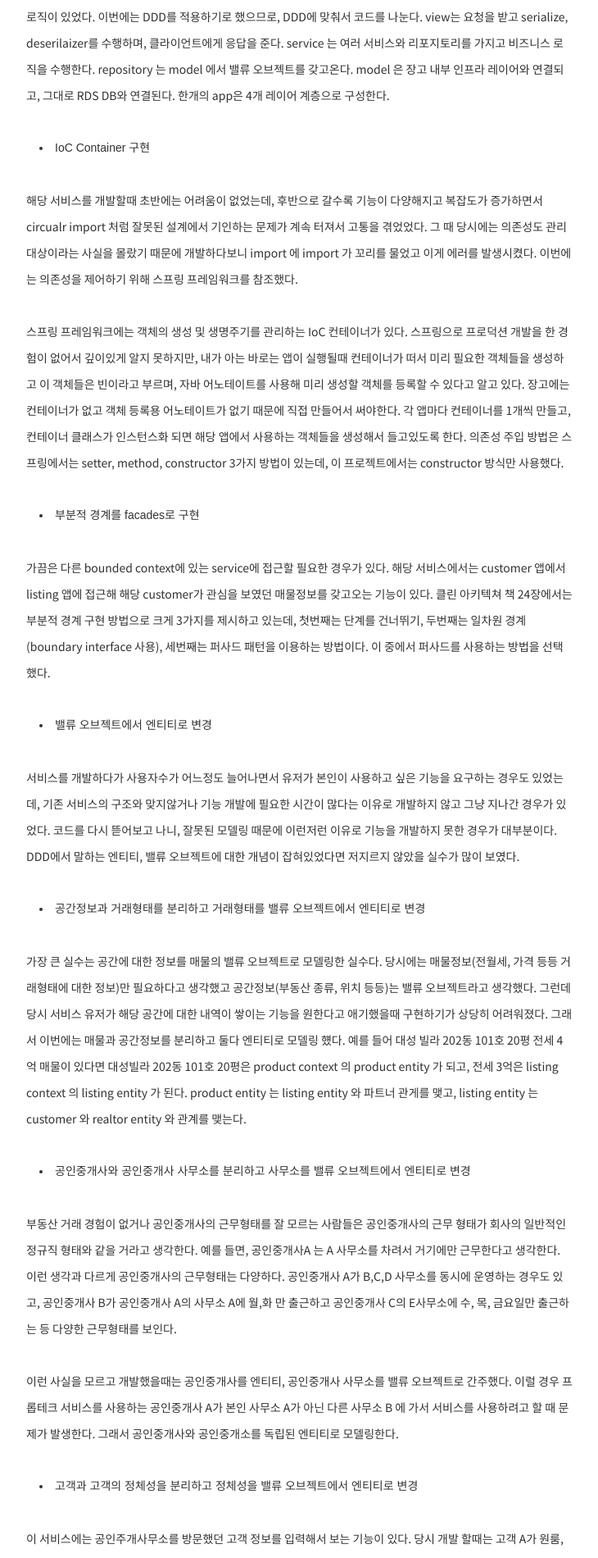
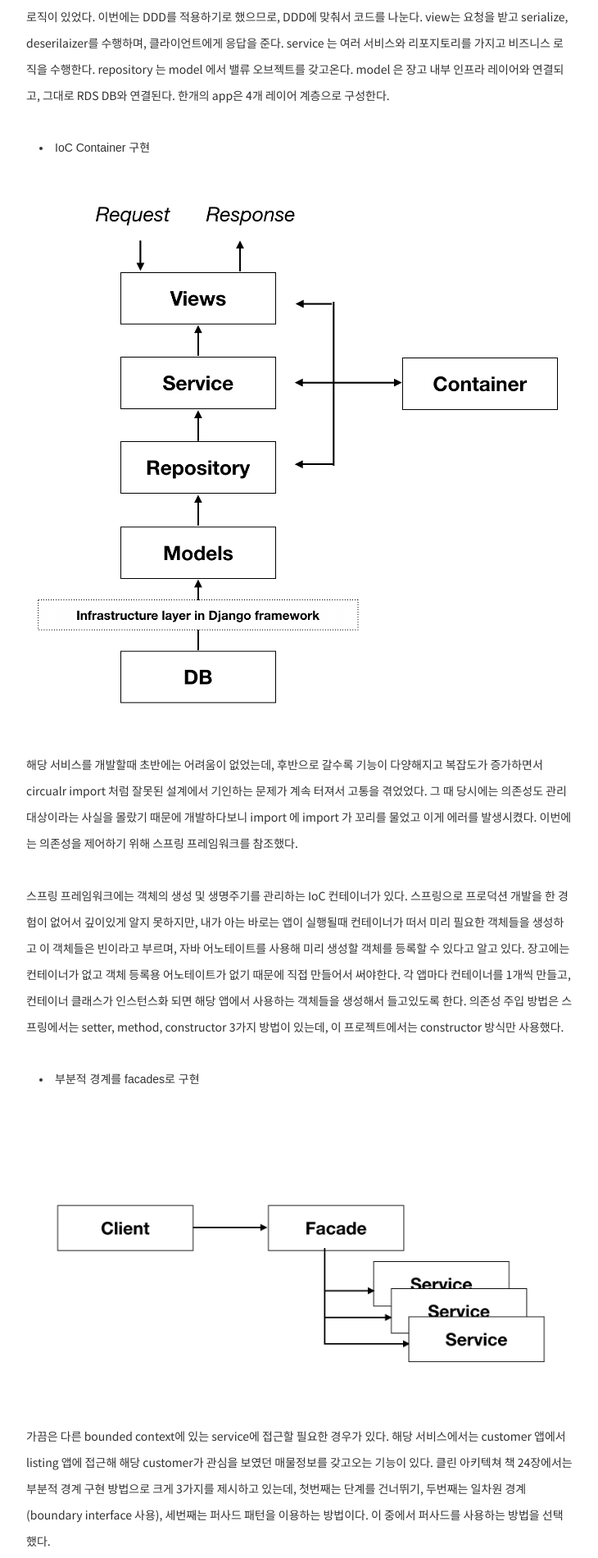
Before and after one commit to suhyunbaik/suhyunbaik.github.io, a Jekyll site: the page built from _posts/2020-07-10-python-proptech-ddd.md, in a window 1280 px wide. Shown: the part 1148-3048 px from the top of the page at 82% size, without its empty margins (274-1004 px from the left). Built offline with Jekyll 4.4.1, drawn with Linux system fonts in a browser that asks for light colours.

Commit message:
add images

```diff
--- a/_posts/2020-07-10-python-proptech-ddd.md
+++ b/_posts/2020-07-10-python-proptech-ddd.md
@@ -34,6 +34,8 @@ IoC Container 구현
 
 * IoC Container 구현
 
+![container](/images/posts/container.png)
+
 해당 서비스를 개발할때 초반에는 어려움이 없었는데, 후반으로 갈수록 기능이 다양해지고 복잡도가 증가하면서 circualr import 처럼 잘못된 설계에서 기인하는 문제가 계속 터져서 고통을 겪었었다. 그 때 당시에는 의존성도 관리대상이라는 사실을 몰랐기 때문에 개발하다보니 import 에 import 가 꼬리를 물었고 이게 에러를 발생시켰다. 이번에는 의존성을 제어하기 위해 스프링 프레임워크를 참조했다.
 
 스프링 프레임워크에는 객체의 생성 및 생명주기를 관리하는 IoC 컨테이너가 있다. 스프링으로 프로덕션 개발을 한 경험이 없어서 깊이있게 알지 못하지만, 내가 아는 바로는 앱이 실행될때 컨테이너가 떠서 미리 필요한 객체들을 생성하고 이 객체들은 빈이라고 부르며, 자바 어노테이트를 사용해 미리 생성할 객체를 등록할 수 있다고 알고 있다. 장고에는 컨테이너가 없고 객체 등록용 어노테이트가 없기 때문에 직접 만들어서 써야한다. 각 앱마다 컨테이너를 1개씩 만들고, 컨테이너 클래스가 인스턴스화 되면 해당 앱에서 사용하는 객체들을 생성해서 들고있도록 한다. 의존성 주입 방법은 스프링에서는 setter, method, constructor 3가지 방법이 있는데, 이 프로젝트에서는 constructor 방식만 사용했다.
@@ -41,6 +43,9 @@ IoC Container 구현
 
 
 * 부분적 경계를 facades로 구현
+
+![facades](/images/posts/facades.png)
+
 
 가끔은 다른 bounded context에 있는 service에 접근할 필요한 경우가 있다. 해당 서비스에서는 customer 앱에서 listing 앱에 접근해 해당 customer가 관심을 보였던 매물정보를 갖고오는 기능이 있다. 클린 아키텍쳐 책 24장에서는 부분적 경계 구현 방법으로 크게 3가지를 제시하고 있는데, 첫번째는 단계를 건너뛰기, 두번째는 일차원 경계(boundary interface 사용), 세번째는 퍼사드 패턴을 이용하는 방법이다. 이 중에서 퍼사드를 사용하는 방법을 선택했다.
 
```
Also changed, not shown: images/posts/container.png (added), images/posts/facades.png (added).
